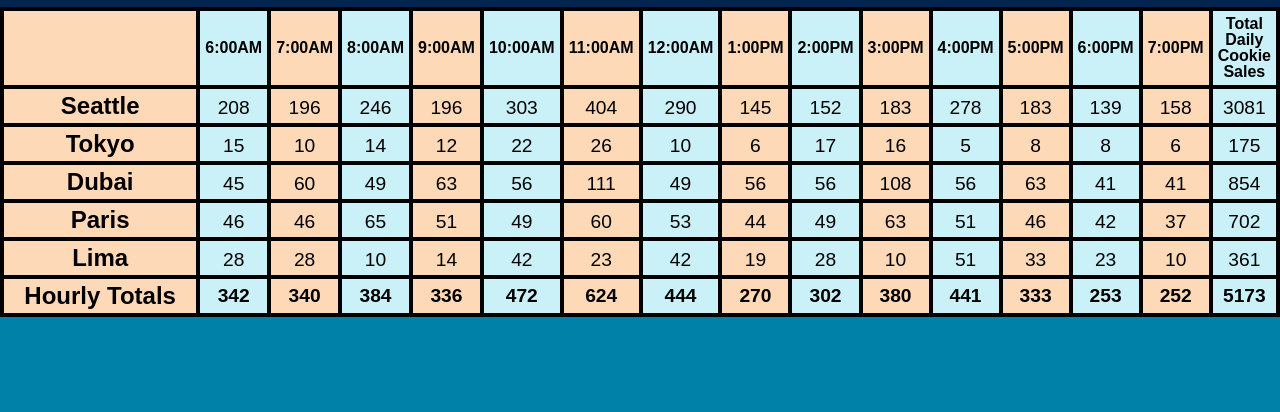
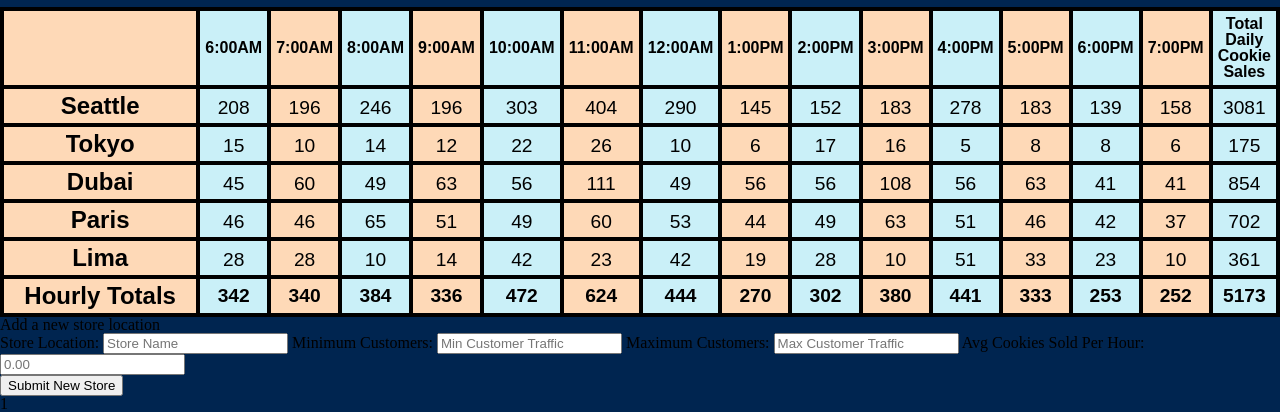
Before and after one commit to wildwoodwaltz/cookie-stand, a plain HTML site: page sales.html in a window 1280 px wide. Shown: the part 388-800 px from the top of the page. Drawn offline with Linux system fonts and the light colour scheme; a web font is replaced by a local one.

Commit message:
added placeholder text to forms

```diff
--- a/sales.html
+++ b/sales.html
@@ -33,6 +33,29 @@
 <body>
   <h1>Location Sales Data</h1>
   <table id="sales"></table>
+  <section id="entryfield">
+  <form id="add-store">
+    <fieldset>
+      <legend>Add a new store location</legend>
+
+      <label for="locations">Store Location:</label>
+      <input id="locations" type="text" name="location" required="required" placeholder ="Store Name">
+
+      <label for="minC">Minimum Customers:</label>
+      <input id="minC" type="number" name="minCust" min="0" required="required" class="input" placeholder ="Min Customer Traffic">
+
+      <label for="maxC">Maximum Customers:</label>
+      <input id="maxC" type="number" name="maxCust" min="0" required="required" class="input" placeholder ="Max Customer Traffic">
+
+      <label for="aveSale">Avg Cookies Sold Per Hour:</label>
+      <input id="aveSale" type="number" name="avgSales" step="0.01" min="0" required="required" class="input" placeholder ="0.00">
+    </fieldset>
+    <button type="submit">Submit New Store</button>
+  </form>
+</section>
+<footer>
+  <p>1</p>
+</footer>
 </body>
 <script src="./js/app.js"></script>
 </html>
```
